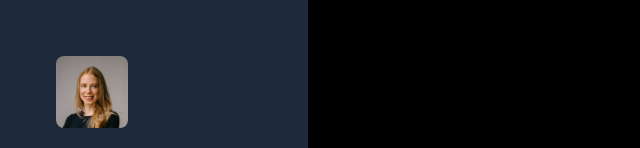
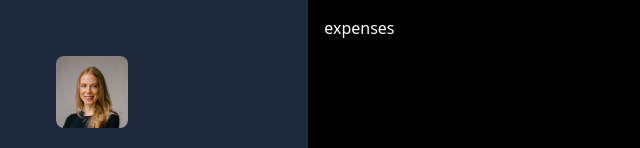
Before and after one commit to TiranChanuka/Admin-DashBoard, a React (Create React App) app: page /expenses in a window 1280 px wide. Shown: the top 148 px of the page, without its empty margins (0-640 px from the left). Built offline with nearby package versions, Linux system fonts and the light colour scheme.

Commit message:
Update expenses.jsx

```diff
--- a/src/screens/expenses/expenses.jsx
+++ b/src/screens/expenses/expenses.jsx
@@ -2,6 +2,6 @@ import React from 'react'
 
 export const Expenses = () => {
   return (
-    <div>expenses</div>
+    <div className='text-white'>expenses</div>
   )
 }
```
